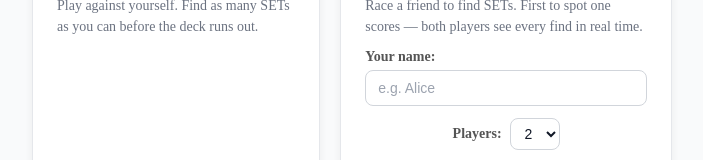
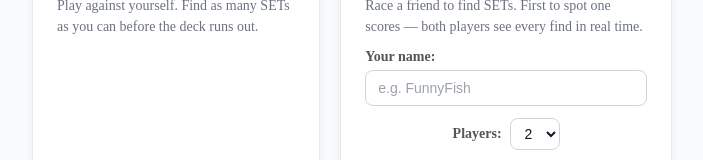
Before and after one commit to cc-nina/set, an Angular app: page / in a window 1280 px wide. Shown: the part 403-563 px from the top of the page, without its empty margins (288-991 px from the left). Built offline with nearby package versions, Linux system fonts and the light colour scheme.

Commit message:
change default name, test github actions too

```diff
--- a/src/app/home.component.html
+++ b/src/app/home.component.html
@@ -36,7 +36,7 @@
           id="playerName"
           class="name-input"
           type="text"
-          placeholder="e.g. Alice"
+          placeholder="e.g. FunnyFish"
           maxlength="20"
           [(ngModel)]="playerName"
           aria-label="Your display name"
--- a/src/ws-server.ts
+++ b/src/ws-server.ts
@@ -9,7 +9,7 @@
  *   Server → Client  ServerMessage  { joined | room_state | error }
  *
  * Room lifecycle:
- *   1. Player A sends  { type:'join', roomId:'new', playerName:'Alice', maxPlayers:4 }
+ *   1. Player A sends  { type:'join', roomId:'new', playerName:'FunnyFish', maxPlayers:4 }
  *      → server mints a roomId, assigns playerId, replies { type:'joined', ... }
  *      → broadcasts room_state (status:'waiting', 1 player)
  *   2–N. Players B…N send  { type:'join', roomId:'abc123', playerName:'...' }
```
Also changed, not shown: 1 other file (tests, documents, lock files or other folders).
